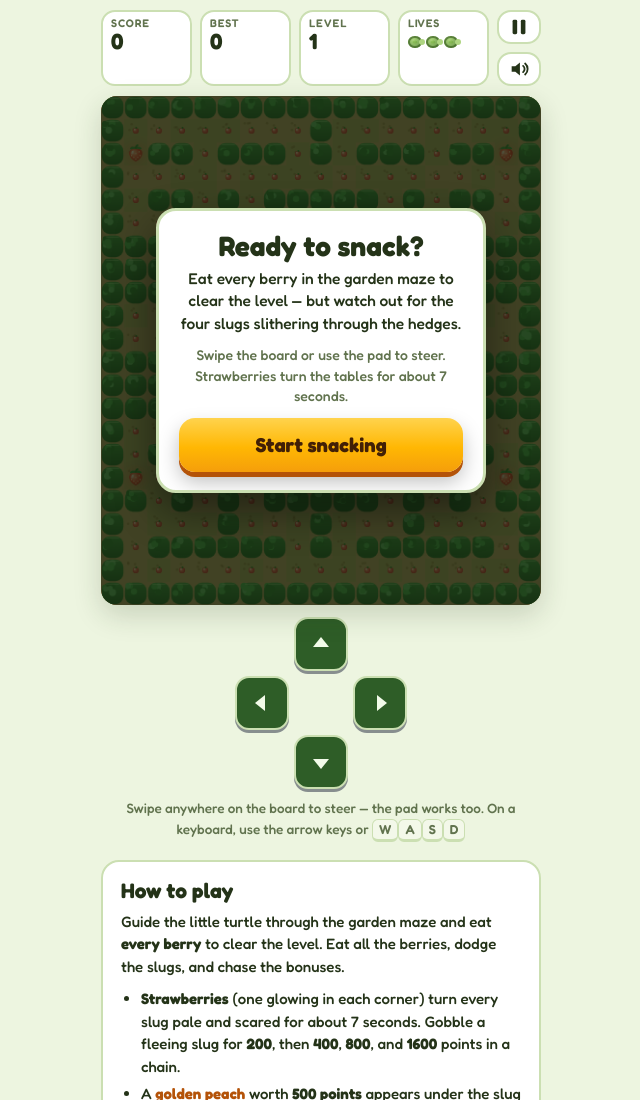
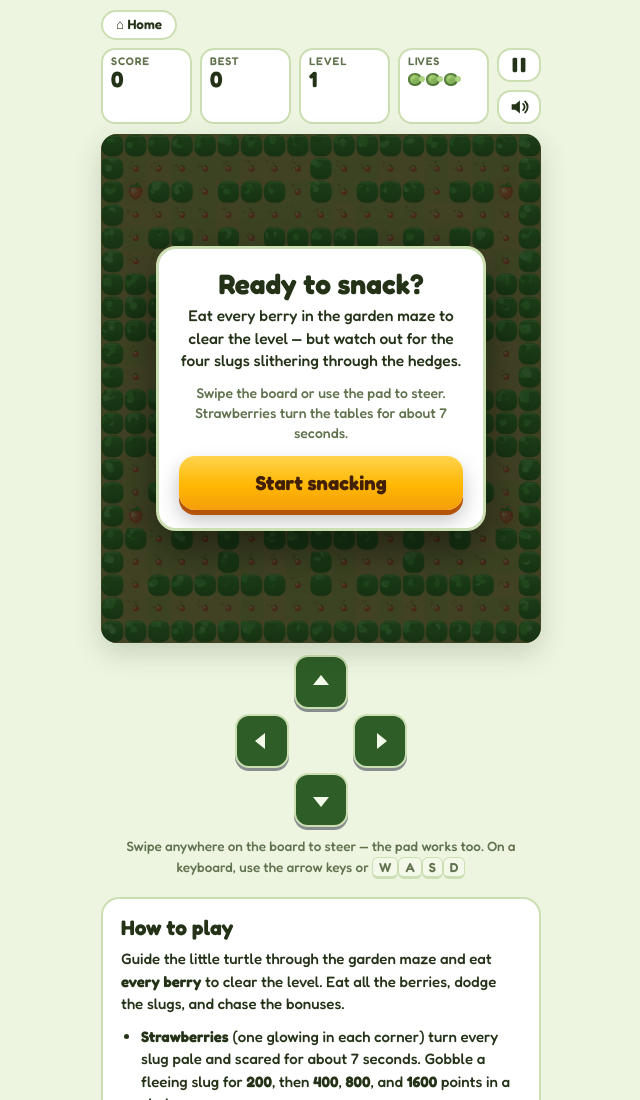
Before and after one commit to jesuslovestyler/Snack-maze, a plain HTML site: page index.html in a window 1280 px wide. Shown: the top 1100 px of the page, without its empty margins (319-959 px from the left). Drawn offline with Linux system fonts and the light colour scheme; animation ran at ten frames a second.

Commit message:
Site standard: Home button and analytics

```diff
--- a/index.html
+++ b/index.html
@@ -52,6 +52,25 @@
         margin: 0 auto;
         padding: 10px 10px 30px;
       }
+      .home-row {
+        display: flex;
+        justify-content: flex-start;
+        margin-bottom: 8px;
+      }
+      .home-pill {
+        display: inline-flex;
+        align-items: center;
+        background: var(--panel);
+        border: 2px solid var(--panel-edge);
+        border-radius: 999px;
+        color: var(--ink);
+        font-size: 13.5px;
+        font-weight: 600;
+        line-height: 1;
+        padding: 6px 13px;
+        text-decoration: none;
+      }
+      .home-pill:active { transform: scale(0.96); }
 
       /* ---------- HUD ---------- */
       .hud {
@@ -268,6 +287,9 @@
   </head>
   <body>
     <main class="wrap">
+      <div class="home-row">
+        <a class="home-pill" href="https://jesuslovestyler.com/">⌂ Home</a>
+      </div>
       <!-- HUD -->
       <div class="hud">
         <div class="hud-main">
@@ -1463,5 +1485,6 @@
     showStartCard();
     requestAnimationFrame(frame);
     </script>
+    <script data-goatcounter="https://jesuslovestyler.goatcounter.com/count" async src="//gc.zgo.at/count.js"></script>
   </body>
 </html>
```
